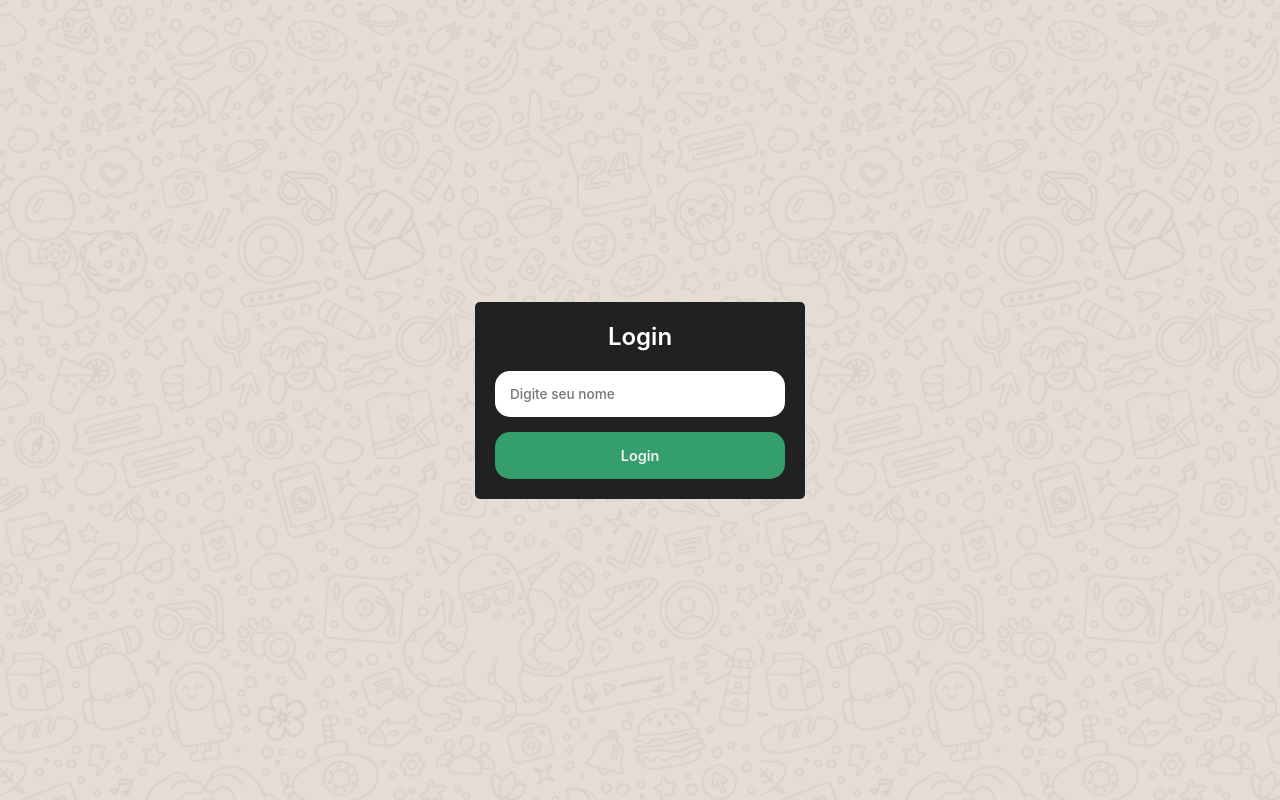
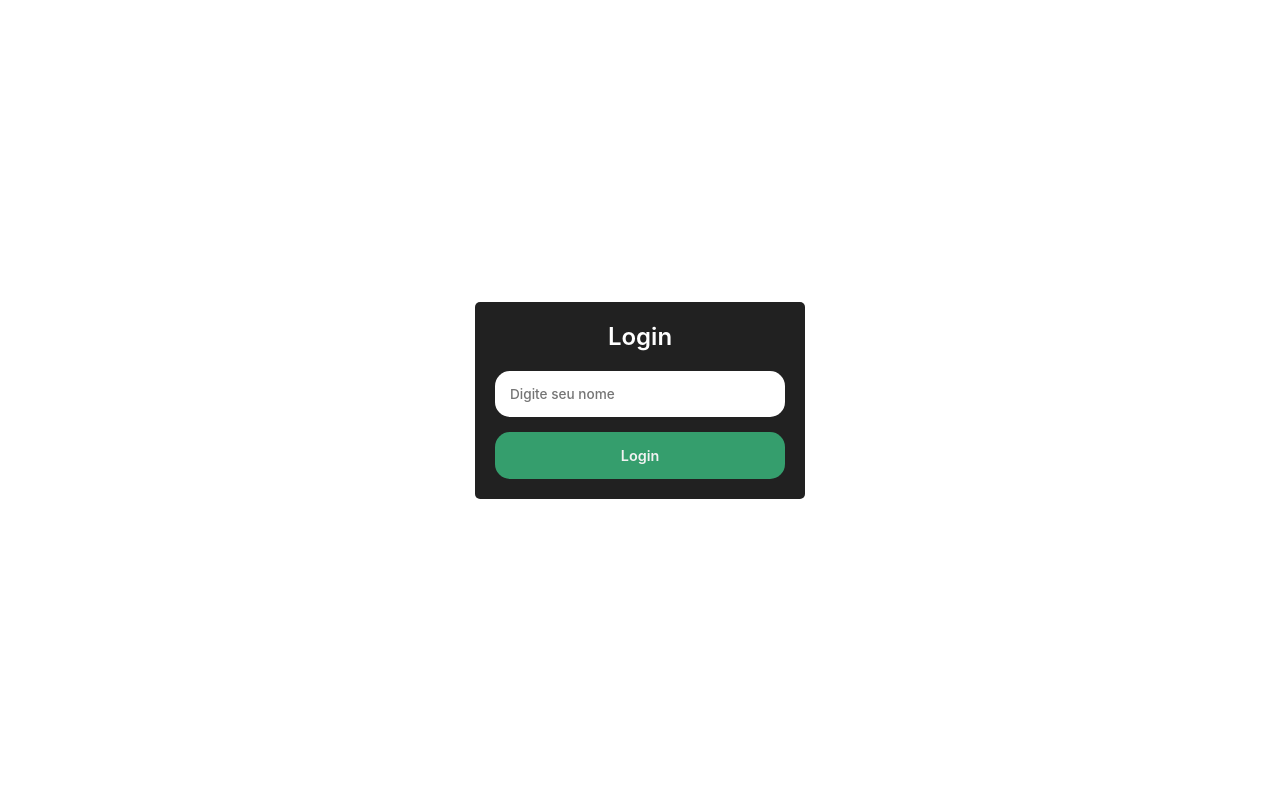
Before and after one commit to DanielHHEe/Chatonline, a plain HTML site: page frontend/index.html in a window 1280 px wide. Drawn offline with nearby package versions, Linux system fonts and the light colour scheme; files that its build step writes are made by us from their sources.

Commit message:
voltei do começo

```diff
--- a/frontend/css/index.css
+++ b/index.css
@@ -7,7 +7,7 @@
 
 body {
     color: #191919;
-    background: url("../imagens/28719144-86dc0f70-73b1-11e7-911d-60d70fcded21.png");
+    background: url("");
 }
 
 :root {
```
